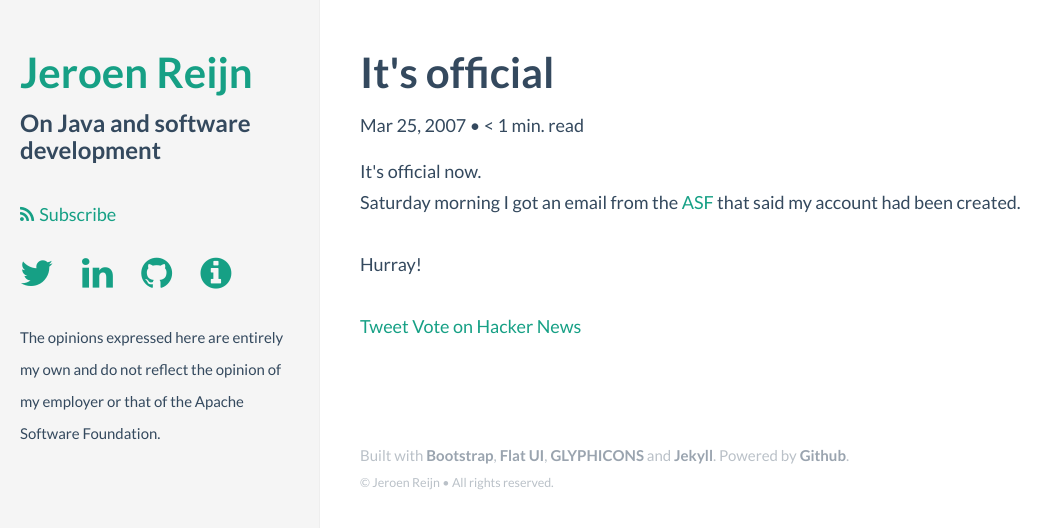
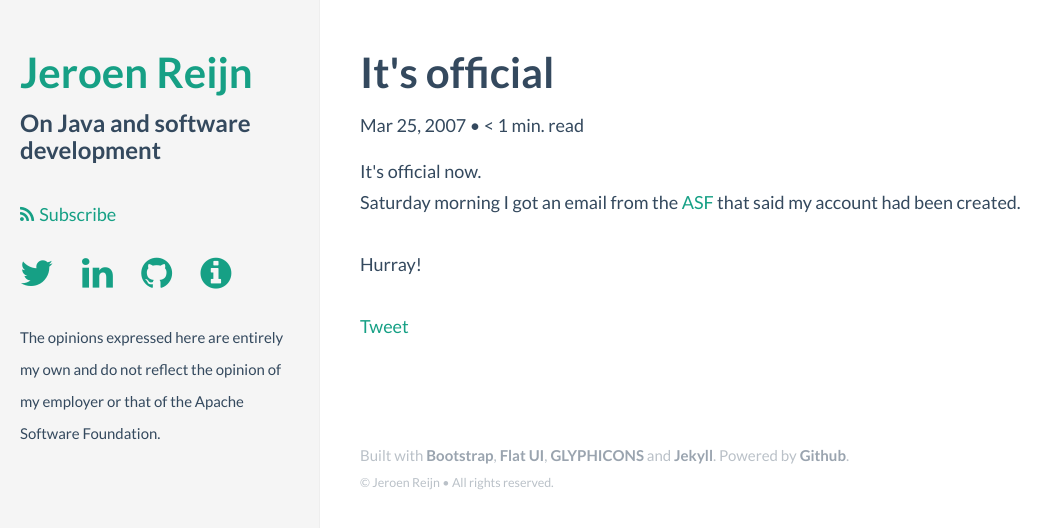
Before and after one commit to jreijn/jreijn.github.com, a Jekyll site: the page built from _posts/2007-03-25-it-official.markdown, in a window 1280 px wide. Shown: the top 528 px of the page, without its empty margins (0-1063 px from the left). Built offline with Jekyll 4.4.1, drawn with Linux system fonts in a browser that asks for light colours; Markdown is read by kramdown in place of the engine named in the settings; a script that is not in the unit is left out; comment, search, counter and statistics services are not loaded.

Commit message:
Removed HN widget

```diff
--- a/_includes/sharing.html
+++ b/_includes/sharing.html
@@ -3,8 +3,6 @@
 
     <!-- Google + -->
     <g:plusone size="medium"></g:plusone>
-    <a href="https://news.ycombinator.com/submit" class="hn-button" data-count="horizontal">Vote on Hacker News</a>
-    &nbsp;&nbsp;&nbsp;&nbsp;&nbsp;&nbsp;&nbsp;&nbsp;
     <script type="text/javascript">var dzone_style = '2';</script>
     <script language="javascript" src="http://widgets.dzone.com/links/widgets/zoneit.js"></script>
 </div>
--- a/_layouts/default.html
+++ b/_layouts/default.html
@@ -37,7 +37,5 @@
 
     <script type="text/javascript">!function(d,s,id){var js,fjs=d.getElementsByTagName(s)[0],p=/^http:/.test(d.location)?'http':'https';if(!d.getElementById(id)){js=d.createElement(s);js.id=id;js.src=p+'://platform.twitter.com/widgets.js';fjs.parentNode.insertBefore(js,fjs);}}(document, 'script', 'twitter-wjs');</script>
 
-        <script type="text/javascript">var HN=[];HN.factory=function(e){return function(){HN.push([e].concat(Array.prototype.slice.call(arguments,0)))};},HN.on=HN.factory("on"),HN.once=HN.factory("once"),HN.off=HN.factory("off"),HN.emit=HN.factory("emit"),HN.load=function(){var e="hn-button.js";if(document.getElementById(e))return;var t=document.createElement("script");t.id=e,t.src="//hn-button.herokuapp.com/hn-button.js";var n=document.getElementsByTagName("script")[0];n.parentNode.insertBefore(t,n)},HN.load();</script>
-
     </body>
 </html>
```
